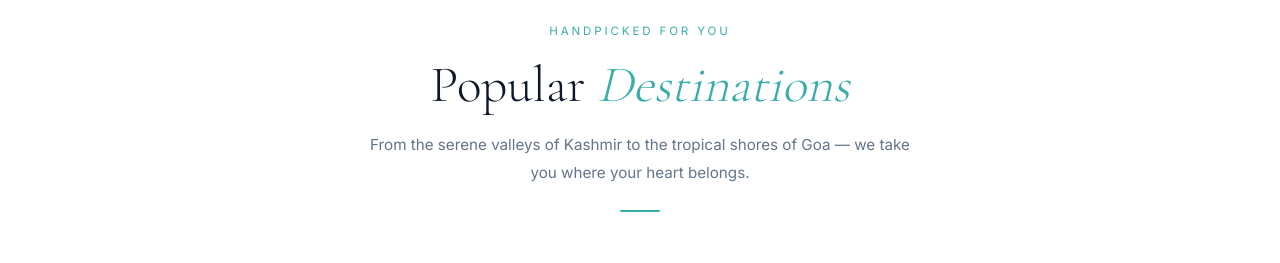
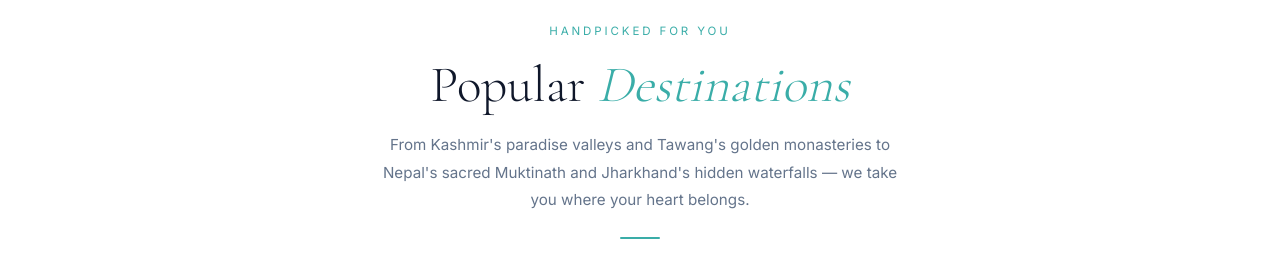
Before and after one commit to simaanaperiye/simana-periye, a Next.js app: page / in a window 1280 px wide. Shown: the part 1040-1303 px from the top of the page. Built offline with nearby package versions, Linux system fonts and the light colour scheme; no server answers; the database is empty.

Commit message:
Update Popular Destinations tagline to reflect real tours
Replace generic Goa reference with actual destinations offered:
Kashmir, Tawang, Muktinath, Jharkhand.

Co-Authored-By: Claude Sonnet 4.6 <noreply@anthropic.com>

```diff
--- a/src/app/page.tsx
+++ b/src/app/page.tsx
@@ -58,7 +58,7 @@ export default async function Home() {
         <div style={{ textAlign: "center", marginBottom: "4rem" }}>
           <span style={eyebrow}>Handpicked for You</span>
           <h2 style={sectionTitle}>Popular <em style={{ fontStyle: "italic", color: "var(--sky)" }}>Destinations</em></h2>
-          <p style={sectionDesc}>From the serene valleys of Kashmir to the tropical shores of Goa — we take you where your heart belongs.</p>
+          <p style={sectionDesc}>From Kashmir's paradise valleys and Tawang's golden monasteries to Nepal's sacred Muktinath and Jharkhand's hidden waterfalls — we take you where your heart belongs.</p>
           <div style={{ width: 40, height: 2, background: "var(--sky)", margin: "1.5rem auto 0", borderRadius: 1 }} />
         </div>
         <div className="dest-grid">
```
